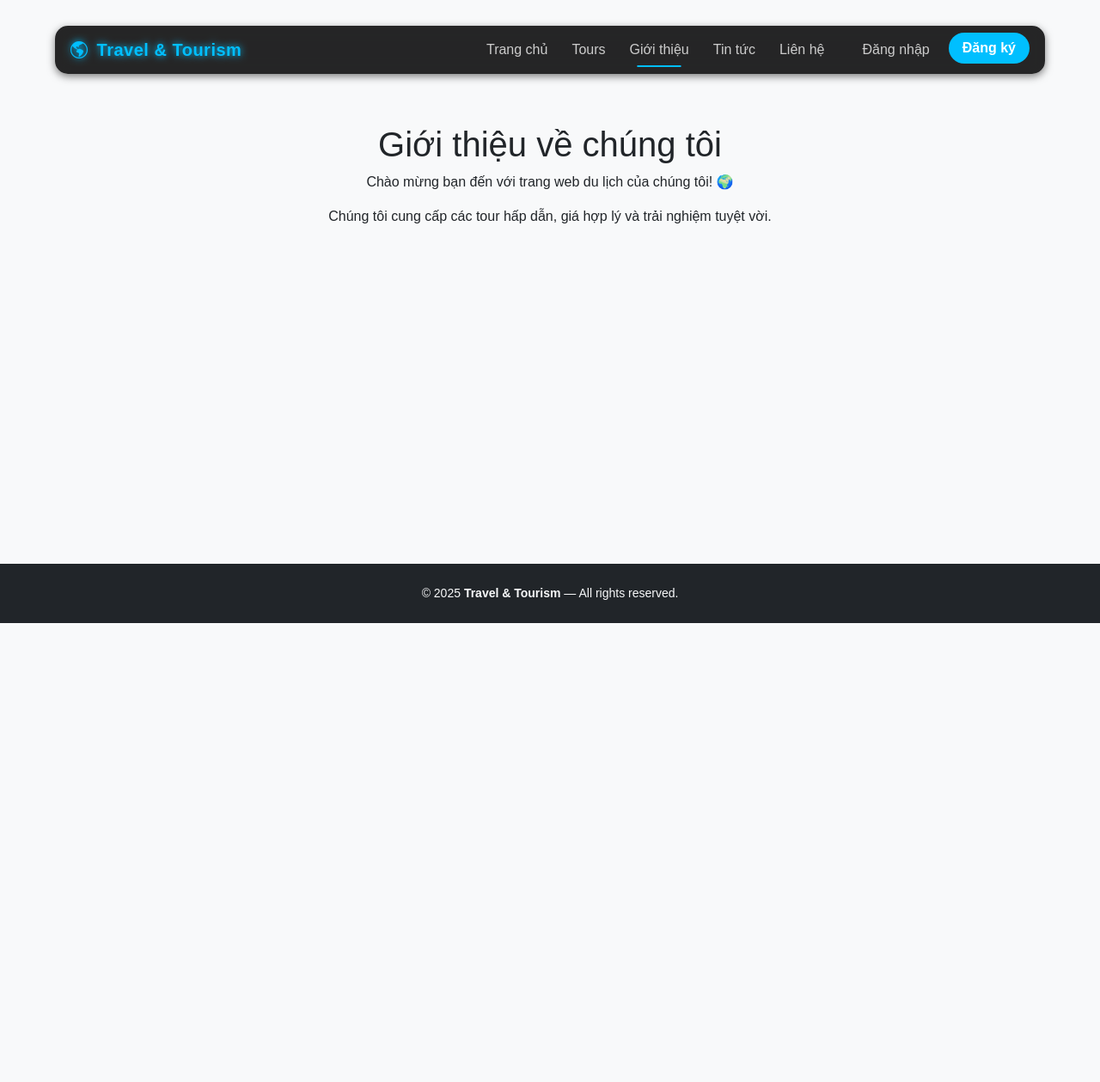
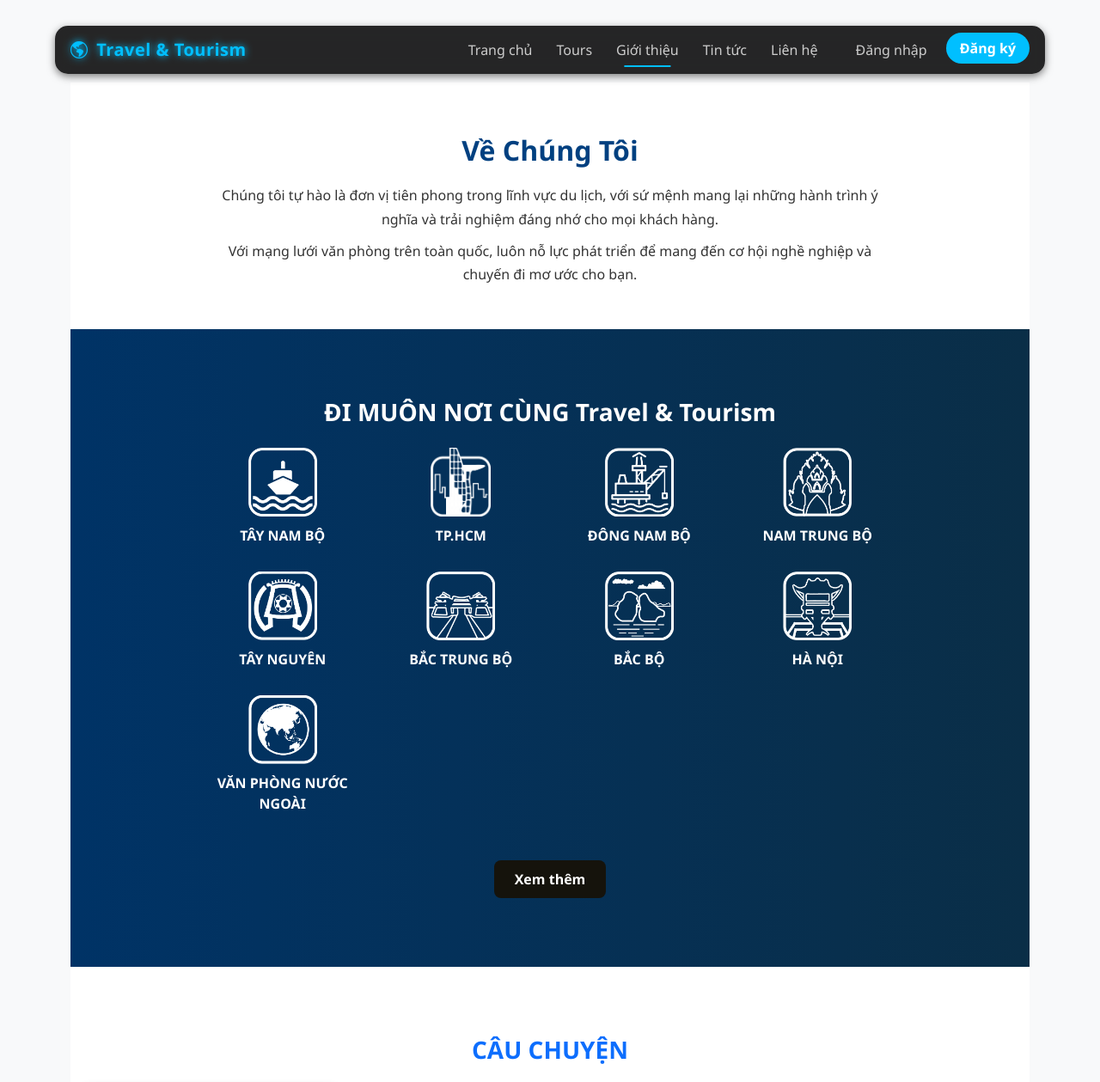
Before and after one commit to thanhtungdev05/webpython, a Django app: page /about/ in a window 1280 px wide. Shown: the top 1259 px of the page at 86% size. Before the commit the page ends 725 px from the top, so only its background shows below. Run offline with Django 5.2, Linux system fonts and the light colour scheme.

Commit message:
aboutup.html
Updated the about page with new content and styles.

```diff
--- a/site1/home/templates/about.html
+++ b/site1/home/templates/about.html
@@ -1,9 +1,140 @@
-{% extends "base.html" %}
+{% extends 'base.html' %}
+{% load static %}
+
+{% block title %}giới thiệu - Travel & Tourism{% endblock %}
+
+{% block extra_css %}
+<link rel="stylesheet" href="{% static 'css/about.css' %}?v=2">
+{% endblock %}
 
 {% block content %}
-<div class="container mt-5 text-center">
-    <h1>Giới thiệu về chúng tôi</h1>
-    <p>Chào mừng bạn đến với trang web du lịch của chúng tôi! 🌍</p>
-    <p>Chúng tôi cung cấp các tour hấp dẫn, giá hợp lý và trải nghiệm tuyệt vời.</p>
-</div>
+
+<section class="intro-section">
+  <div class="intro-text container">
+    <h2>Về Chúng Tôi</h2>
+    <p>
+      Chúng tôi tự hào là đơn vị tiên phong trong lĩnh vực du lịch, với sứ mệnh
+      mang lại những hành trình ý nghĩa và trải nghiệm đáng nhớ cho mọi khách hàng.
+    </p>
+    <p>
+      Với mạng lưới văn phòng trên toàn quốc, luôn nỗ lực phát triển
+      để mang đến cơ hội nghề nghiệp và chuyến đi mơ ước cho bạn.
+    </p>
+  </div>
+</section>
+
+<section class="career-section">
+  <div class="container text-center">
+    <h3 class="mb-4 text-white fw-bold">ĐI MUÔN NƠI CÙNG Travel & Tourism</h3>
+    <div class="career-grid">
+      <div class="career-item"><img src="{% static 'icons/taynambo.png' %}" alt=""><p>TÂY NAM BỘ</p></div>
+      <div class="career-item"><img src="{% static 'icons/tphcm.png' %}" alt=""><p>TP.HCM</p></div>
+      <div class="career-item"><img src="{% static 'icons/dongnambo.png' %}" alt=""><p>ĐÔNG NAM BỘ</p></div>
+      <div class="career-item"><img src="{% static 'icons/namtrungbo.png' %}" alt=""><p>NAM TRUNG BỘ</p></div>
+      <div class="career-item"><img src="{% static 'icons/taynguyen.png' %}" alt=""><p>TÂY NGUYÊN</p></div>
+      <div class="career-item"><img src="{% static 'icons/bactrungbo.png' %}" alt=""><p>BẮC TRUNG BỘ</p></div>
+      <div class="career-item"><img src="{% static 'icons/bacbo.png' %}" alt=""><p>BẮC BỘ</p></div>
+      <div class="career-item"><img src="{% static 'icons/hanoi.png' %}" alt=""><p>HÀ NỘI</p></div>
+      <div class="career-item"><img src="{% static 'icons/global.png' %}" alt=""><p>VĂN PHÒNG NƯỚC NGOÀI</p></div>
+    </div>
+
+    <!-- Nút Xem thêm -->
+    <a href="{% url 'tour_list' %}" class="btn-view">Xem thêm</a>
+  </div>
+</section>
+
+<section class="story-section">
+  <div class="container">
+    <h3 class="text-center fw-bold mb-4 text-primary">CÂU CHUYỆN</h3>
+    <div class="story-content">
+      <div class="story-image">
+        <img src="{% static 'images/door.jpg' %}" alt="">
+      </div>
+      <div class="story-text">
+        <h4>Cánh cửa sự nghiệp</h4>
+        <p>
+          Tuổi trẻ luôn ẩn chứa vô vàn khả năng tiềm ẩn, và Travel & Tourism chính là nơi mở ra
+          cánh cửa tương lai cho bạn. Hãy chọn và bước qua cánh cửa sự nghiệp của riêng mình!
+        </p>
+      </div>
+    </div>
+
+    <div class="story-gallery">
+      <img src="{% static 'images/story1.jpg' %}" alt="">
+      <img src="{% static 'images/story2.jpg' %}" alt="">
+      <img src="{% static 'images/story3.jpg' %}" alt="">
+    </div>
+  </div>
+</section>
+
+<!-- Thêm hiệu ứng JS -->
+<script>
+const counters = document.querySelectorAll('.counter');
+const speed = 100;
+counters.forEach(counter => {
+  const updateCount = () => {
+    const target = +counter.getAttribute('data-target');
+    const count = +counter.innerText;
+    const inc = target / speed;
+    if (count < target) {
+      counter.innerText = Math.ceil(count + inc);
+      setTimeout(updateCount, 10);
+    } else {
+      counter.innerText = target.toLocaleString();
+    }
+  };
+  const observer = new IntersectionObserver(entries => {
+    entries.forEach(entry => {
+      if (entry.isIntersecting) updateCount();
+    });
+  });
+  observer.observe(counter);
+});
+document.querySelectorAll('.story-gallery img').forEach(img => {
+  img.addEventListener('click', () => {
+    const overlay = document.createElement('div');
+    overlay.className = 'lightbox';
+    overlay.innerHTML = `<img src="${img.src}" alt="" class="lightbox-img">`;
+    document.body.appendChild(overlay);
+    overlay.addEventListener('click', () => overlay.remove());
+  });
+});
+document.addEventListener("DOMContentLoaded", function () {
+  // Hover phóng to icon
+  const items = document.querySelectorAll(".career-item");
+  items.forEach(item => {
+    item.addEventListener("mouseenter", () => {
+      item.style.transform = "scale(1.1)";
+      item.style.transition = "transform 0.3s";
+    });
+    item.addEventListener("mouseleave", () => {
+      item.style.transform = "scale(1)";
+    });
+  });
+
+  // Fade-in khi cuộn
+  const fadeEls = document.querySelectorAll(".career-item, .story-section img, .story-text");
+  const observer = new IntersectionObserver((entries) => {
+    entries.forEach(entry => {
+      if (entry.isIntersecting) {
+        entry.target.classList.add("fade-in");
+      }
+    });
+  }, { threshold: 0.1 });
+  fadeEls.forEach(el => observer.observe(el));
+
+  // Hiệu ứng mờ dần khi bấm "Xem thêm"
+  const btn = document.querySelector(".btn-view");
+  if (btn) {
+    btn.addEventListener("click", (e) => {
+      e.preventDefault();
+      document.body.style.transition = "opacity 0.5s ease";
+      document.body.style.opacity = "0";
+      setTimeout(() => {
+        window.location.href = btn.href;
+      }, 400);
+    });
+  }
+});
+</script>
 {% endblock %}
```
